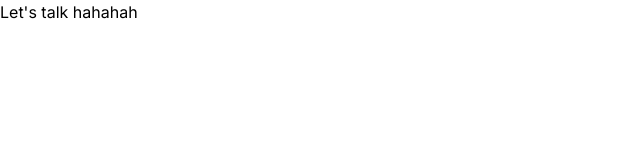
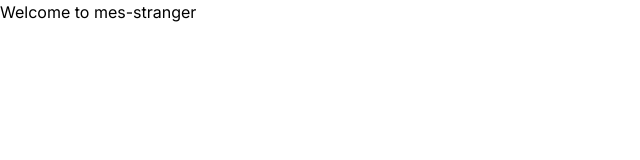
Before and after one commit to arey-pranay/messtranger, a Next.js app in the folder my-app/: page / in a window 1280 px wide. Shown: the top 160 px of the page, without its empty margins (0-640 px from the left). Built offline with nearby package versions, Linux system fonts and the light colour scheme.

Commit message:
Added content

```diff
--- a/my-app/app/page.tsx
+++ b/my-app/app/page.tsx
@@ -1,5 +1,5 @@
 import Image from "next/image";
 
 export default function Home() {
-  return <h1>Let&apos;s talk hahahah</h1>;
+  return <h1>Welcome to mes-stranger</h1>;
 }
```
